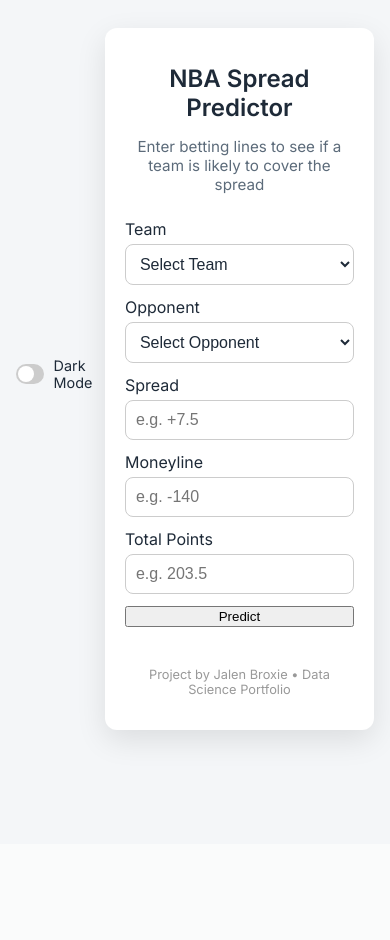
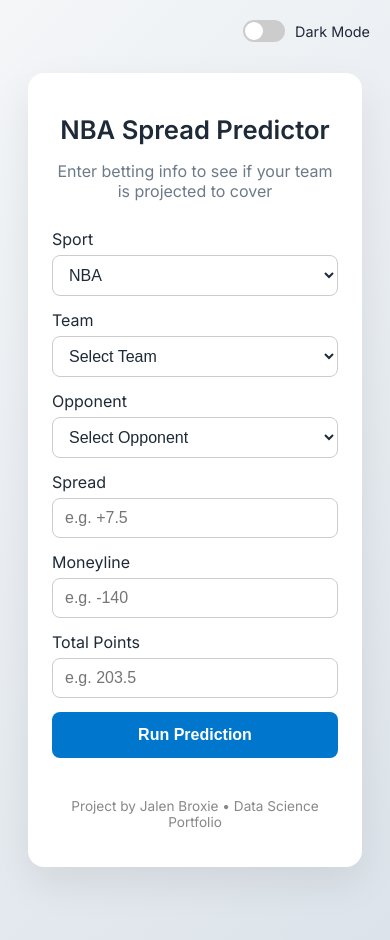
Before and after one commit to Jalen137/NBA-Betting-Model, a Flask app: page / in a window 390 px wide. Before the commit the page ends 749 px from the top, so only its background shows below. Run offline with Flask 3, Linux system fonts and the light colour scheme; parts of the project's set-up code (start-up, migrations or seed data) failed here and were passed over.

Commit message:
Add files via upload

```diff
--- a/app.py
+++ b/app.py
@@ -9,18 +9,11 @@ from datetime import datetime
 app = Flask(__name__)
 cache = Cache(app, config={'CACHE_TYPE': 'SimpleCache'})
 
-# Ensure model exists
-if not os.path.exists("xgboost_betting_model.pkl"):
-    raise FileNotFoundError("Model file not found. Please train and save it as xgboost_betting_model.pkl.")
+# Load models
+nba_model = joblib.load("xgboost_betting_model.pkl")
+nfl_model = joblib.load("xgboost_betting_model_nfl.pkl")
 
-model = joblib.load("xgboost_betting_model.pkl")
-
-# Create CSV log if needed
-if not os.path.exists("prediction_log.csv"):
-    with open("prediction_log.csv", mode="w", newline="") as file:
-        writer = csv.writer(file)
-        writer.writerow(["Timestamp", "Team", "Opponent", "Spread", "Moneyline", "Total", "Prediction", "Confidence"])
-
+# Team lists
 nba_teams = sorted([
     "Boston Celtics", "Milwaukee Bucks", "Philadelphia 76ers", "Cleveland Cavaliers",
     "New York Knicks", "Miami Heat", "Atlanta Hawks", "Brooklyn Nets",
@@ -32,50 +25,38 @@ nba_teams = sorted([
     "Portland Trail Blazers", "Utah Jazz", "San Antonio Spurs", "Houston Rockets"
 ])
 
-team_records = {
-    "Boston Celtics": (61, 21),
-    "Milwaukee Bucks": (48, 34),
-    "Philadelphia 76ers": (24, 58),
-    "Cleveland Cavaliers": (64, 18),
-    "New York Knicks": (51, 31),
-    "Miami Heat": (37, 45),
-    "Atlanta Hawks": (40, 42),
-    "Brooklyn Nets": (26, 56),
-    "Chicago Bulls": (39, 43),
-    "Toronto Raptors": (30, 52),
-    "Indiana Pacers": (50, 32),
-    "Charlotte Hornets": (19, 63),
-    "Orlando Magic": (41, 41),
-    "Washington Wizards": (18, 64),
-    "Detroit Pistons": (44, 38),
-    "Denver Nuggets": (50, 32),
-    "Memphis Grizzlies": (48, 34),
-    "Sacramento Kings": (40, 42),
-    "Phoenix Suns": (36, 46),
-    "Los Angeles Clippers": (50, 32),
-    "Golden State Warriors": (48, 34),
-    "Los Angeles Lakers": (50, 32),
-    "Minnesota Timberwolves": (49, 33),
-    "New Orleans Pelicans": (21, 61),
-    "Oklahoma City Thunder": (68, 14),
-    "Dallas Mavericks": (39, 43),
-    "Portland Trail Blazers": (36, 46),
-    "Utah Jazz": (17, 65),
-    "San Antonio Spurs": (34, 48),
-    "Houston Rockets": (52, 30)
-}
+nfl_teams = sorted([
+    "New England Patriots", "Kansas City Chiefs", "Dallas Cowboys", "Green Bay Packers",
+    "Buffalo Bills", "Philadelphia Eagles", "San Francisco 49ers", "Baltimore Ravens",
+    "Cincinnati Bengals", "Miami Dolphins", "Pittsburgh Steelers", "Cleveland Browns",
+    "New York Giants", "New York Jets", "Los Angeles Rams", "Los Angeles Chargers",
+    "Minnesota Vikings", "Tampa Bay Buccaneers", "Detroit Lions", "Chicago Bears",
+    "Tennessee Titans", "Indianapolis Colts", "Seattle Seahawks", "Arizona Cardinals",
+    "Carolina Panthers", "Atlanta Falcons", "New Orleans Saints", "Houston Texans",
+    "Jacksonville Jaguars", "Las Vegas Raiders", "Denver Broncos", "Washington Commanders"
+])
 
+# Dummy records
+nba_records = {team: (50, 32) for team in nba_teams}
+nfl_records = {team: (9, 8) for team in nfl_teams}
+
+# Log file
+if not os.path.exists("prediction_log.csv"):
+    with open("prediction_log.csv", mode="w", newline="") as file:
+        writer = csv.writer(file)
+        writer.writerow(["Timestamp", "League", "Team", "Opponent", "Spread", "Moneyline", "Total", "Prediction", "Confidence"])
 
 def get_team_record(team_name):
-    return team_records.get(team_name, (None, None))
+    return nba_records.get(team_name) or nfl_records.get(team_name) or (None, None)
 
 @app.route('/')
 def home():
-    return render_template("index.html", nba_teams=nba_teams)
+    return render_template("index.html", nba_teams=nba_teams, nfl_teams=nfl_teams)
 
 @app.route('/predict', methods=["POST"])
 def predict():
     try:
+        sport = request.form['sport']
         team = request.form['team']
         opponent = request.form['opponent']
         spread = float(request.form['spread'])
@@ -86,9 +67,11 @@ def predict():
         opponent_wins, opponent_losses = get_team_record(opponent)
 
         if None in [team_wins, team_losses, opponent_wins, opponent_losses]:
-            return render_template("index.html", prediction="Could not fetch team records. Try again.", nba_teams=nba_teams)
+            return render_template("index.html", prediction="Could not fetch team records. Try again.", nba_teams=nba_teams, nfl_teams=nfl_teams)
 
         features = np.array([[spread, moneyline, total, team_wins, team_losses, opponent_wins, opponent_losses]])
+        model = nba_model if sport == "NBA" else nfl_model
+
         prediction = model.predict(features)[0]
         proba = model.predict_proba(features)[0][1]
         confidence = round(proba * 100, 2) if prediction == 1 else round((1 - proba) * 100, 2)
@@ -99,6 +82,7 @@ def predict():
             writer = csv.writer(file)
             writer.writerow([
                 datetime.now().strftime("%Y-%m-%d %H:%M"),
+                sport,
                 team,
                 opponent,
                 spread,
@@ -108,11 +92,11 @@ def predict():
                 round(proba, 4)
             ])
 
-        return render_template("index.html", prediction=result, nba_teams=nba_teams)
+        return render_template("index.html", prediction=result, confidence=confidence, nba_teams=nba_teams, nfl_teams=nfl_teams)
 
     except Exception as e:
-        return render_template("index.html", prediction=f"Error: {str(e)}", nba_teams=nba_teams)
+        return render_template("index.html", prediction=f"Error: {str(e)}", nba_teams=nba_teams, nfl_teams=nfl_teams)
 
 if __name__ == "__main__":
-    port = int(os.environ.get("PORT", 5000))
+    port = int(os.environ.get("PORT", 5050))
     app.run(debug=False, host="0.0.0.0", port=port)
--- /dev/null
+++ b/prediction_log.csv
@@ -0,0 +1 @@
+Timestamp,League,Team,Opponent,Spread,Moneyline,Total,Prediction,Confidence
--- a/static/style.css
+++ b/static/style.css
@@ -1,65 +1,61 @@
 :root {
   --bg-color: #f4f6f8;
   --text-color: #1e2a38;
-    --card-color: white;
+  --card-color: #ffffff;
   --accent-color: #0077cc;
-    --input-bg: #fff;
+  --input-bg: #ffffff;
+  --input-border: #ccc;
+  --focus-ring: #0077cc;
 }
 
 body.dark {
-    --bg-color: #121212;
-    --text-color: #f0f0f0;
-    --card-color: #1e1e1e;
+  --bg-color: #0e0e0e;
+  --text-color: #f5f5f5;
+  --card-color: #1b1b1b;
   --accent-color: #1e90ff;
-    --input-bg: #2c2c2c;
+  --input-bg: #2a2a2a;
+  --input-border: #444;
+  --focus-ring: #1e90ff;
 }
 
 body {
   font-family: 'Inter', sans-serif;
-    background-color: var(--bg-color);
+  background: linear-gradient(135deg, var(--bg-color), #dce3ea);
   color: var(--text-color);
   display: flex;
   justify-content: center;
   align-items: center;
-    padding: 40px;
-    transition: background-color 0.3s ease;
+  min-height: 100vh;
+  padding: 40px 20px;
+  transition: all 0.3s ease;
 }
 
 .container {
   width: 100%;
-    max-width: 500px;
+  max-width: 540px;
   background-color: var(--card-color);
-    padding: 30px;
-    border-radius: 12px;
-    box-shadow: 0 10px 30px rgba(0, 0, 0, 0.1);
+  padding: 36px;
+  border-radius: 16px;
+  box-shadow: 0 16px 40px rgba(0, 0, 0, 0.08);
   text-align: center;
 }
 
 h1 {
-    margin-bottom: 10px;
+  font-size: 2.1rem;
   font-weight: 600;
-    color: var(--text-color);
-}
-
-h3 {
-    text-align: left;
-    margin-top: 20px;
-    color: var(--text-color);
-    font-size: 1rem;
-    font-weight: 600;
+  margin-bottom: 6px;
 }
 
 .subheading {
-    font-size: 0.95rem;
-    color: #5c6b7a;
-    margin-bottom: 25px;
+  font-size: 1rem;
+  color: #6c7a89;
+  margin-bottom: 28px;
 }
 
 .form-grid {
   display: flex;
   flex-direction: column;
-    gap: 15px;
-    margin-top: 20px;
+  gap: 18px;
 }
 
 .form-group {
@@ -70,34 +66,43 @@ h3 {
 
 .form-group label {
   font-weight: 500;
-    margin-bottom: 5px;
+  margin-bottom: 6px;
 }
 
 .form-group input,
 .form-group select {
-    padding: 10px;
+  padding: 10px 12px;
   font-size: 1rem;
-    border: 1px solid #ccc;
+  border: 1px solid var(--input-border);
   border-radius: 8px;
   background-color: var(--input-bg);
   color: var(--text-color);
+  transition: all 0.3s ease;
+}
+
+.form-group input:focus,
+.form-group select:focus {
+  border-color: var(--focus-ring);
+  outline: none;
+  box-shadow: 0 0 0 3px rgba(0, 119, 204, 0.25);
 }
 
 .full-width-button {
   width: 100%;
-    padding: 12px;
-    border: none;
+  padding: 14px;
   background-color: var(--accent-color);
   color: white;
   font-size: 1rem;
-    font-weight: bold;
+  font-weight: 600;
   border-radius: 8px;
+  border: none;
   cursor: pointer;
-    transition: background-color 0.3s ease;
+  transition: background-color 0.2s ease, transform 0.2s ease;
 }
 
 .full-width-button:hover {
   background-color: #005fa3;
+  transform: translateY(-1px);
 }
 
 .prediction-box {
@@ -105,33 +110,36 @@ h3 {
   background-color: var(--accent-color);
   color: white;
   padding: 20px;
-    border-radius: 8px;
+  border-radius: 10px;
+  font-size: 1.05rem;
+  font-weight: 500;
+  transition: all 0.3s ease;
 }
 
 footer {
   margin-top: 40px;
-    font-size: 0.8rem;
-    color: #999;
+  font-size: 0.85rem;
+  color: #888;
 }
 
 .toggle-wrapper {
+  position: absolute;
+  top: 20px;
+  right: 20px;
   display: flex;
-    justify-content: flex-end;
   align-items: center;
-    margin-bottom: 10px;
 }
 
 .toggle-label {
   margin-left: 10px;
   font-size: 0.9rem;
-    color: var(--text-color);
 }
 
 .switch {
   position: relative;
   display: inline-block;
-    width: 40px;
-    height: 20px;
+  width: 42px;
+  height: 22px;
 }
 
 .switch input {
@@ -153,8 +161,8 @@ footer {
 .slider:before {
   position: absolute;
   content: "";
-    height: 16px;
-    width: 16px;
+  height: 18px;
+  width: 18px;
   left: 2px;
   bottom: 2px;
   background-color: white;
@@ -189,19 +197,71 @@ input:checked + .slider:before {
 }
 
 @media (max-width: 600px) {
-    body {
-        padding: 20px;
+  .container {
+    padding: 24px;
   }
 
-    .container {
-        padding: 20px;
+  h1 {
+    font-size: 1.6rem;
   }
 
   .form-grid {
-        gap: 12px;
+    gap: 14px;
+  }
+}
+.confidence-bar-wrapper {
+  margin-top: 14px;
+  background-color: rgba(255, 255, 255, 0.15);
+  border-radius: 8px;
+  height: 24px;
+  overflow: hidden;
+  position: relative;
 }
 
-    h1 {
-        font-size: 1.5rem;
+.confidence-bar {
+  height: 100%;
+  background-color: #00cc66;
+  display: flex;
+  align-items: center;
+  justify-content: flex-end;
+  font-size: 0.85rem;
+  font-weight: bold;
+  color: white;
+  padding-right: 10px;
+  transition: width 0.4s ease;
+  border-radius: 8px 0 0 8px;
 }
+.confidence-bar-wrapper {
+  margin-top: 14px;
+  background-color: rgba(255, 255, 255, 0.15);
+  border-radius: 8px;
+  height: 24px;
+  overflow: hidden;
+  position: relative;
 }
+
+.confidence-bar {
+  height: 100%;
+  display: flex;
+  align-items: center;
+  justify-content: flex-end;
+  font-size: 0.85rem;
+  font-weight: bold;
+  color: white;
+  padding-right: 10px;
+  transition: width 0.4s ease, background-color 0.3s ease;
+  border-radius: 8px 0 0 8px;
+}
+
+.confidence-bar.low {
+  background-color: #e74c3c; /* red */
+}
+
+.confidence-bar.medium {
+  background-color: #f1c40f; /* yellow */
+  color: #000;
+}
+
+.confidence-bar.high {
+  background-color: #27ae60; /* green */
+}
--- a/templates/index.html
+++ b/templates/index.html
@@ -1,73 +1,83 @@
 <!DOCTYPE html>
 <html lang="en">
 <head>
-  <meta charset="UTF-8">
-  <title>NBA Spread Predictor</title>
-  <link rel="stylesheet" href="{{ url_for('static', filename='style.css') }}">
-  <link href="https://fonts.googleapis.com/css2?family=Inter:wght@400;600&display=swap" rel="stylesheet">
+  <meta charset="UTF-8" />
+  <title>Spread Predictor</title>
+  <link rel="stylesheet" href="{{ url_for('static', filename='style.css') }}" />
+  <link href="https://fonts.googleapis.com/css2?family=Inter:wght@400;600&display=swap" rel="stylesheet" />
 </head>
 <body>
   <div class="toggle-wrapper">
     <label class="switch">
-      <input type="checkbox" id="darkToggle" onchange="toggleDarkMode()">
+      <input type="checkbox" id="darkToggle" onchange="toggleDarkMode()" />
       <span class="slider"></span>
     </label>
     <span class="toggle-label">Dark Mode</span>
   </div>
 
   <div class="container">
-    <h1>NBA Spread Predictor</h1>
-    <p class="subheading">Enter betting lines to see if a team is likely to cover the spread</p>
+    <h1 id="title">NBA Spread Predictor</h1>
+    <p class="subheading">Enter betting info to see if your team is projected to cover</p>
 
     <div id="loading" style="display:none;" class="prediction-box">
-      <h2>Predicting...</h2>
+      <h2>Analyzing...</h2>
     </div>
 
     <form method="POST" action="/predict" class="form-grid">
       <div class="form-group">
-        <label for="team">Team</label>
-        <select name="team" id="team" required>
-          <option disabled selected value="">Select Team</option>
-          {% for team in nba_teams %}
-            <option value="{{ team }}">{{ team }}</option>
-          {% endfor %}
+        <label for="sport">Sport</label>
+        <select name="sport" id="sport" required>
+          <option value="NBA">NBA</option>
+          <option value="NFL">NFL</option>
         </select>
       </div>
 
       <div class="form-group">
+        <label for="team">Team</label>
+        <select name="team" id="team" required></select>
+      </div>
+
+      <div class="form-group">
         <label for="opponent">Opponent</label>
-        <select name="opponent" id="opponent" required>
-          <option disabled selected value="">Select Opponent</option>
-          {% for team in nba_teams %}
-            <option value="{{ team }}">{{ team }}</option>
-          {% endfor %}
-        </select>
+        <select name="opponent" id="opponent" required></select>
       </div>
 
       <div class="form-group">
         <label for="spread">Spread</label>
-        <input type="text" name="spread" placeholder="e.g. +7.5" required>
+        <input type="text" name="spread" placeholder="e.g. +7.5" required />
       </div>
 
       <div class="form-group">
         <label for="moneyline">Moneyline</label>
-        <input type="text" name="moneyline" placeholder="e.g. -140" required>
+        <input type="text" name="moneyline" placeholder="e.g. -140" required />
       </div>
 
       <div class="form-group">
         <label for="total">Total Points</label>
-        <input type="text" name="total" placeholder="e.g. 203.5" required>
+        <input type="text" name="total" placeholder="e.g. 203.5" required />
       </div>
 
-      <button type="submit">Predict</button>
+      <button type="submit" class="full-width-button">Run Prediction</button>
     </form>
 
-    {% if prediction %}
-      <div class="prediction-box">
-        <h2>Prediction:</h2>
-        <p>{{ prediction }}</p>
-      </div>
-    {% endif %}
+   {% if prediction %}
+<div class="prediction-box">
+  <h2>Prediction Result:</h2>
+  <p>{{ prediction }}</p>
+  <div class="confidence-bar-wrapper">
+    <div class="confidence-bar
+                {% if confidence < 50 %}low
+                {% elif confidence < 70 %}medium
+                {% else %}high
+                {% endif %}"
+         style="width: {{ confidence }}%;">
+      <span>{{ confidence }}%</span>
+    </div>
+  </div>
+</div>
+{% endif %}
+
+
 
     <footer>
       <p>Project by Jalen Broxie • Data Science Portfolio</p>
@@ -75,9 +85,41 @@
   </div>
 
   <script>
+    const nbaTeams = {{ nba_teams|tojson }};
+    const nflTeams = {{ nfl_teams|tojson }};
+
     function toggleDarkMode() {
-      document.body.classList.toggle('dark');
+      document.body.classList.toggle("dark");
     }
+
+    function updateTeams() {
+      const league = document.getElementById("sport").value;
+      const teams = league === "NFL" ? nflTeams : nbaTeams;
+      document.getElementById("title").textContent = league + " Spread Predictor";
+
+      const teamSelect = document.getElementById("team");
+      const opponentSelect = document.getElementById("opponent");
+
+      teamSelect.innerHTML = '<option disabled selected value="">Select Team</option>';
+      opponentSelect.innerHTML = '<option disabled selected value="">Select Opponent</option>';
+
+      teams.forEach(team => {
+        const option1 = document.createElement("option");
+        option1.value = team;
+        option1.textContent = team;
+        teamSelect.appendChild(option1);
+
+        const option2 = document.createElement("option");
+        option2.value = team;
+        option2.textContent = team;
+        opponentSelect.appendChild(option2);
+      });
+    }
+
+    document.addEventListener("DOMContentLoaded", function () {
+      updateTeams();
+      document.getElementById("sport").addEventListener("change", updateTeams);
+    });
 
     document.querySelector("form").addEventListener("submit", function () {
       document.getElementById("loading").style.display = "block";
```
Also changed, not shown: 3 other files. Lines whose indentation alone changed are shown as unchanged.
